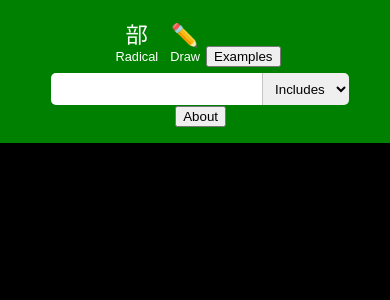
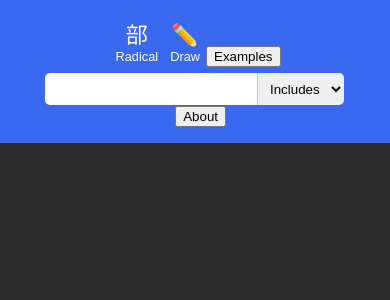
Before and after one commit to tahmdev/insta-jisho, a React (Create React App) app: page / in a window 390 px wide. Shown: the top 300 px of the page. Built offline with nearby package versions, Linux system fonts and the light colour scheme.

Commit message:
Added various styling
+ Added color scheme
+ Styled handwriting component
+ Styled result select component
+ Fixed navbar responsiveness

```diff
--- a/src/App.css
+++ b/src/App.css
@@ -1,26 +1,44 @@
+:root{
+  --grey-100: rgb(43, 43, 43);
+  --grey-200: rgb(70, 70, 70);
+  --grey-300: rgb(122, 122, 122);
+  --primary-color-100: rgb(57, 105, 240);
+  --primary-color-300: rgb(67, 115, 240);
+  --primary-color-600: rgb(89, 248, 195);
+}
+*{
+  font-family: "Arial, ヒラギノ角ゴ Pro W3", "Hiragino Kaku Gothic Pro",Osaka, "メイリオ", Meiryo, "ＭＳ Ｐゴシック", "MS PGothic", sans-serif;
+}
 html {overflow-y: scroll; }
 html, body, #root, .App {
-  background-color: black;
   color: white;
   margin: 0;
   padding: 0;
   min-height: 100%;
+  height: 100%;
+  background-color: var(--grey-100);
 }
 .App{
   display: flex;
   flex-direction: column;
-  background-color: black;
+  background-color: var(--grey-100);
+}
+.App > *{
+  flex-shrink: 0;
 }
 main{
-  height: 100%;
+  min-height: 80%;
+  height: fit-content;
 }
-
+button:hover{
+  cursor: pointer;
+}
 
 /* Utility classes */
 .container{
   margin: 0 auto;
+  height: 100%;
   width: min(95vw, 1400px);
-  height: 100%;
   margin-bottom: 1rem ;
 }
 .flex-center{
@@ -63,9 +81,15 @@ main{
 
 /* navbar */
 nav {
-  background-color: green;
+  background-color: var(--primary-color-100);
   z-index: 20;
   padding: 1rem 0;
+  height: max(55px, fit-content);
+}
+.search-select-wrapper{
+  display: flex;
+  margin: 0;
+  width: min(300px, 90%);
 }
 #search{
   border: none;
@@ -73,11 +97,10 @@ nav {
   max-height: 100%;
   font-size: 1rem;
   height: 30px;
+  padding-left: 0.4rem;
   border-top-left-radius: 5px;
   border-bottom-left-radius: 5px;
-}
-.search-select-wrapper{
-  display: flex;
+  width: 100%;
 }
 .search-select-wrapper > select{
   outline: none;
@@ -113,20 +136,28 @@ nav {
 .button-desc{
   font-size: 0.8rem;
 }
+nav button,
+.input-method-button > *,
+nav select{
+  font-family: Arial, Helvetica, sans-serif !important;
+}
 
 
+.definition-example-wrapper{
+  margin-left: 1rem;
+}
 /* Definition display */
 .definition-wrapper{
   flex-basis: 100%;
 }
 .definition-wrapper h1{
-  margin: 1rem 0.5rem;
+  margin: 1rem 0;
   padding-bottom: 1rem;
   border-bottom: 1px solid rgba(255, 255, 255, 0.466);
 }
 .definition-wrapper ol{
   margin: 0;
-  padding: 0 1.5rem;
+  padding: 0 2rem;
 }
 .pos{
   font-weight: 100;
@@ -139,23 +170,41 @@ nav {
   margin-bottom: 0.8rem;
 }
 
+
 /* result select */
 .result-select{
   height: 2rem;
   overflow-y: scroll;
   font-size: 1rem;
   width: 12rem;
-  margin: auto;
+  margin: 1rem auto;
+  background-color: white;
 }
 @media (min-width: 700px){
   .result-select{
-    height: 100%;
-    overflow-y: scroll;
-    font-size: 1rem;
-    width: 12rem;
-    margin: auto;
+    height: 95%;
+    max-height: 600px;
+    box-shadow: inset 0px 0px 100px 17px var(--grey-100);
+    background-color: var(--grey-200);
+    color: white;
   }
 }
+.result-select::-webkit-scrollbar{
+  width: 10px;
+  transition: all 2000ms ease-in-out;
+}
+.result-select::-webkit-scrollbar-track{
+  background-color: white;
+}
+.result-select::-webkit-scrollbar-thumb{
+  background-color: var(--primary-color-300);
+}
+.result-select::-webkit-scrollbar-thumb:hover{
+  background-color: var(--primary-color-100);
+}
+.result-select > option{
+}
+
 
 
 /* Examples */
@@ -174,7 +223,7 @@ nav {
   border-top: none;
 }
 .example-wrapper li:nth-child(odd) {
-  background-color: rgb(32, 32, 32);
+  background-color: var(--grey-200);
 }
 .example-wrapper li:nth-child(1) {
   border-top: 1px solid white;
@@ -188,12 +237,13 @@ nav {
 
 /*Radical input*/
 #radical-lookup-wrapper{
+  height: fit-content;
   transition: max-height 200ms ease-in-out;
   animation-name: slide-in-top;
   overflow: hidden;
   animation-duration: 250ms;
   animation-timing-function: ease-out;
-  background-color: grey;
+  background-color: var(--grey-300);
   padding: 0.6rem;
   border-bottom-left-radius: 10px;
   border-bottom-right-radius: 10px;
@@ -205,6 +255,7 @@ nav {
 }
 .radical-input > span{
   width: 100%;
+  background-color: var(--grey-200);
 }
 .reset-button{
   grid-column: 1 / 3;
@@ -221,11 +272,11 @@ nav {
 }
 .radical-button{
   display: inline-block;
-  color: greenyellow;
+  color: var(--primary-color-600);
 }
 .radical-button > label{
   width: 100%;
-  height: 100%;
+  aspect-ratio: 1 / 1;
 }
 .radical-button :checked + label{
   color: black !important;
@@ -243,7 +294,7 @@ nav {
 }
 /*radical select*/
 .radical-select{
-  background-color: black;
+  background-color: var(--grey-100);
   height: 200px;
   overflow: auto;
   margin-bottom: 2rem;
@@ -252,13 +303,12 @@ nav {
   grid-template-rows: repeat(auto-fill, 31px);
 }
 .radical-select > button {
-  color: greenyellow;
+  color: var(--primary-color-600);
   font-size: 1.3rem;
   background-color: transparent;
   border: none;
   outline: none;
 }
-
 @keyframes slide-in-top{
   from{
     max-height: 0;
@@ -270,16 +320,75 @@ nav {
 .slide-out-top{
   animation-name: slide-out-top !important;
   animation-duration: 200ms;
-  animation-timing-function: ease;
+  animation-timing-function: ease-in-out;
   animation-fill-mode: forwards;
 }
 @keyframes slide-out-top{
   from{
     max-height: 550px;
   }
+
   to{
-    max-height: 0;
+    padding: 0 0.6rem;
+    max-height: 0px;
   }
+}
+
+
+/* Handwriting Input*/
+.handwriting{
+  display: flex;
+  justify-content: center;
+  flex-direction: column;
+  width: fit-content;
+  margin: auto;
+  animation-name: slide-in-top;
+  animation-duration: 250ms;
+  animation-timing-function: ease-out;
+  margin-bottom: 2rem;
+}
+#handwriting-wrapper span{
+  color: black;
+  font-size: 2rem;
+}
+.handwriting-canvas{
+  background-color: white;
+  overflow: hidden;
+}
+.handwriting-results-wrapper{
+  border-top: 1px solid black;
+  display: flex;
+  max-width: 95vw;
+  background-color: white;
+}
+.handwriting-results{
+  height: 2rem;
+  display: flex;
+  overflow-x: auto;
+  overflow-y: hidden;
+}
+.handwriting-results > button{
+  background-color: white;
+  border: none;
+  outline: none;
+  font-size: 1.3rem;
+  aspect-ratio: 1/1;
+  display: flex;
+  justify-content: center;
+  align-items: center;
+}
+.handwriting-results > button + *{
+  border-left: 1px solid rgba(0, 0, 0, 0.336);
+}
+.handwriting-results > button:last-child{
+  border-right: 1px solid rgba(0, 0, 0, 0.336);
+}
+.clear-ink-button{
+  background-color: white;
+  border: none;
+  outline: none;
+  aspect-ratio: 2/1;
+  border-right: 1px solid rgba(0, 0, 0, 0.336);
 }
 /* Canvas needs translateY to move for some reason */
 .slide-out-top-canvas{
@@ -297,30 +406,6 @@ nav {
     max-height: 0;
     transform: translateY(-550px);
   }
-}
-
-/* Handwriting Input*/
-.handwriting{
-  background-color: red;
-  display: flex;
-  justify-content: center;
-  flex-direction: column;
-  width: fit-content;
-  margin: auto;
-  animation-name: slide-in-top;
-  animation-duration: 250ms;
-  animation-timing-function: ease-out;
-}
-#handwriting-wrapper span{
-  color: black;
-  font-size: 2rem;
-}
-.handwriting-canvas{
-  background-color: white;
-  overflow: hidden;
-}
-.clear-ink-button{
-  margin-right: 2rem;
 }
 
 
--- a/src/components/definition-display.js
+++ b/src/components/definition-display.js
@@ -151,7 +151,6 @@ const DefinitionDisplay = ({selected}) => {
           <div className="other-forms">
             {
               selected.k_ele.map((item, idx) => {
-                console.log(selected)
                 if(idx !== 0){
                   return item.keb
                 }
```
